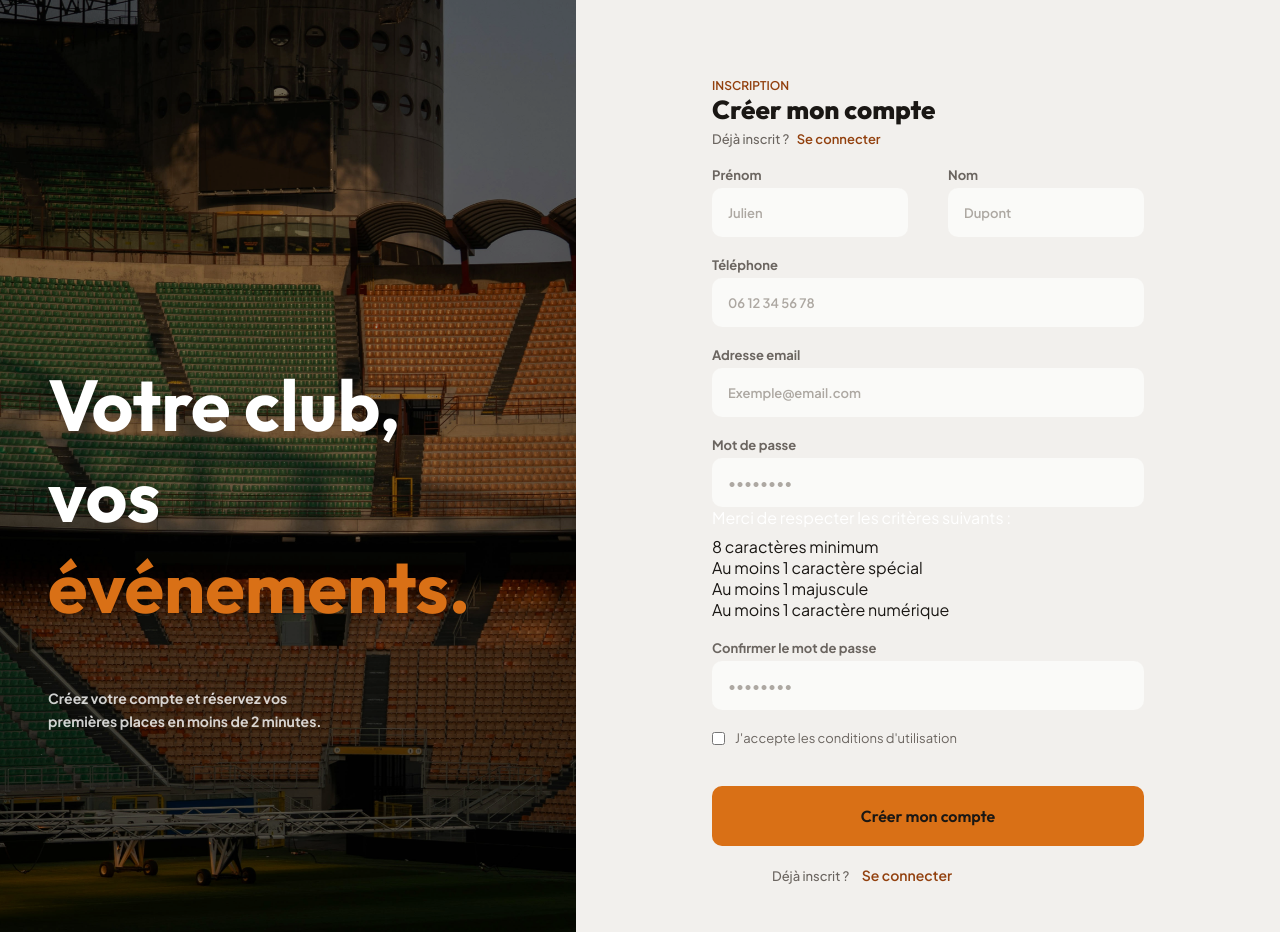
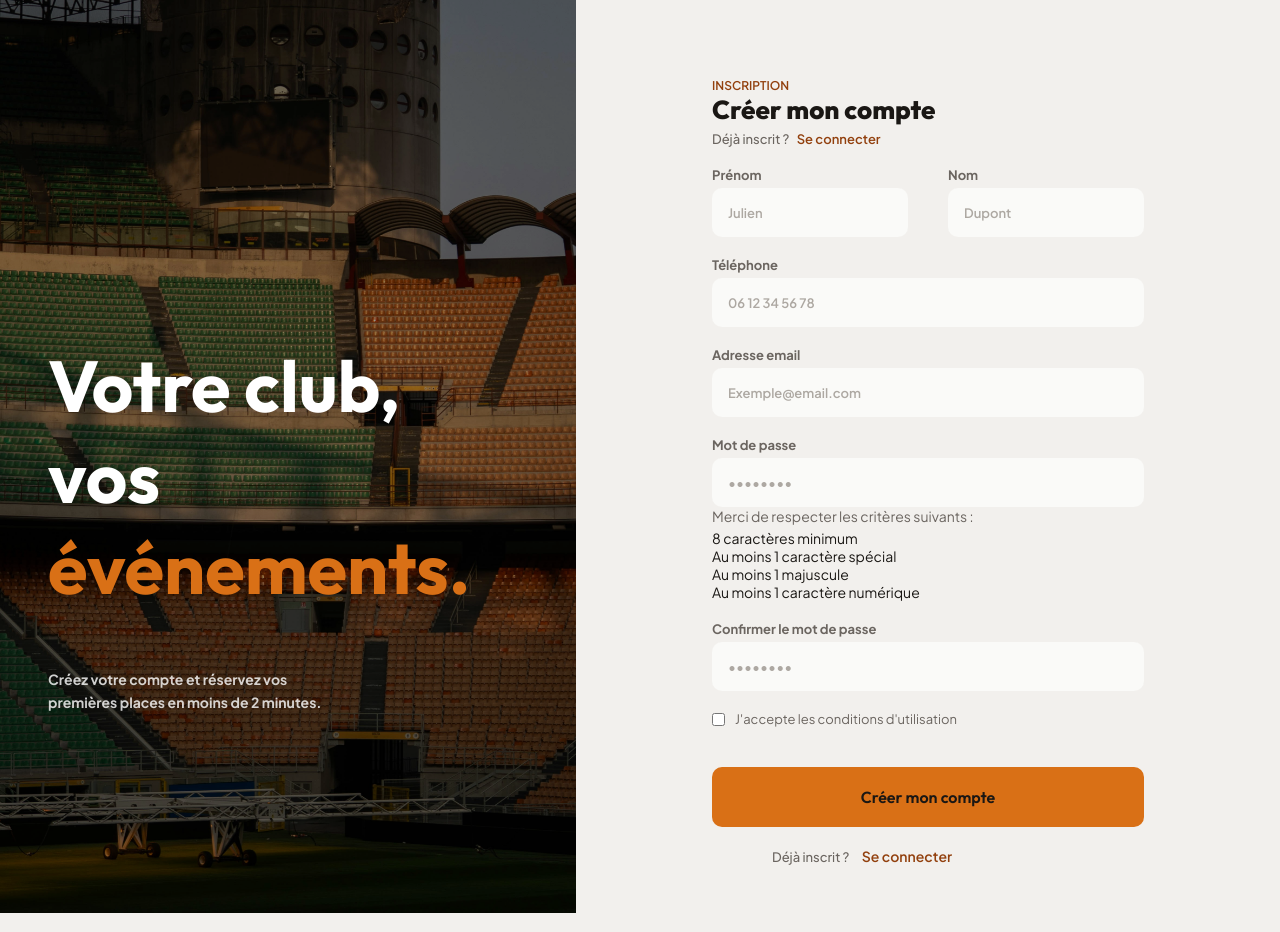
Before and after one commit to Julien-dev-code/gest-club, a PHP site: page /inscription.php in a window 1280 px wide. Shown: the part 70-1002 px from the top of the page. Run offline with PHP 8.4, Linux system fonts and the light colour scheme.

Commit message:
fix: make password criteria hint readable

```diff
--- a/styles/pages/auth.css
+++ b/styles/pages/auth.css
@@ -146,4 +146,14 @@ li {
             font-family: var(--font-body);
           }
 
+        .form__hint {
+        color: var(--text-secondary);
+        font-size: 0.875rem;
+        }
+
+        .form__hint ul {
+        list-style: none;
+        margin-top: 4px;
+        }
+
 }
```
